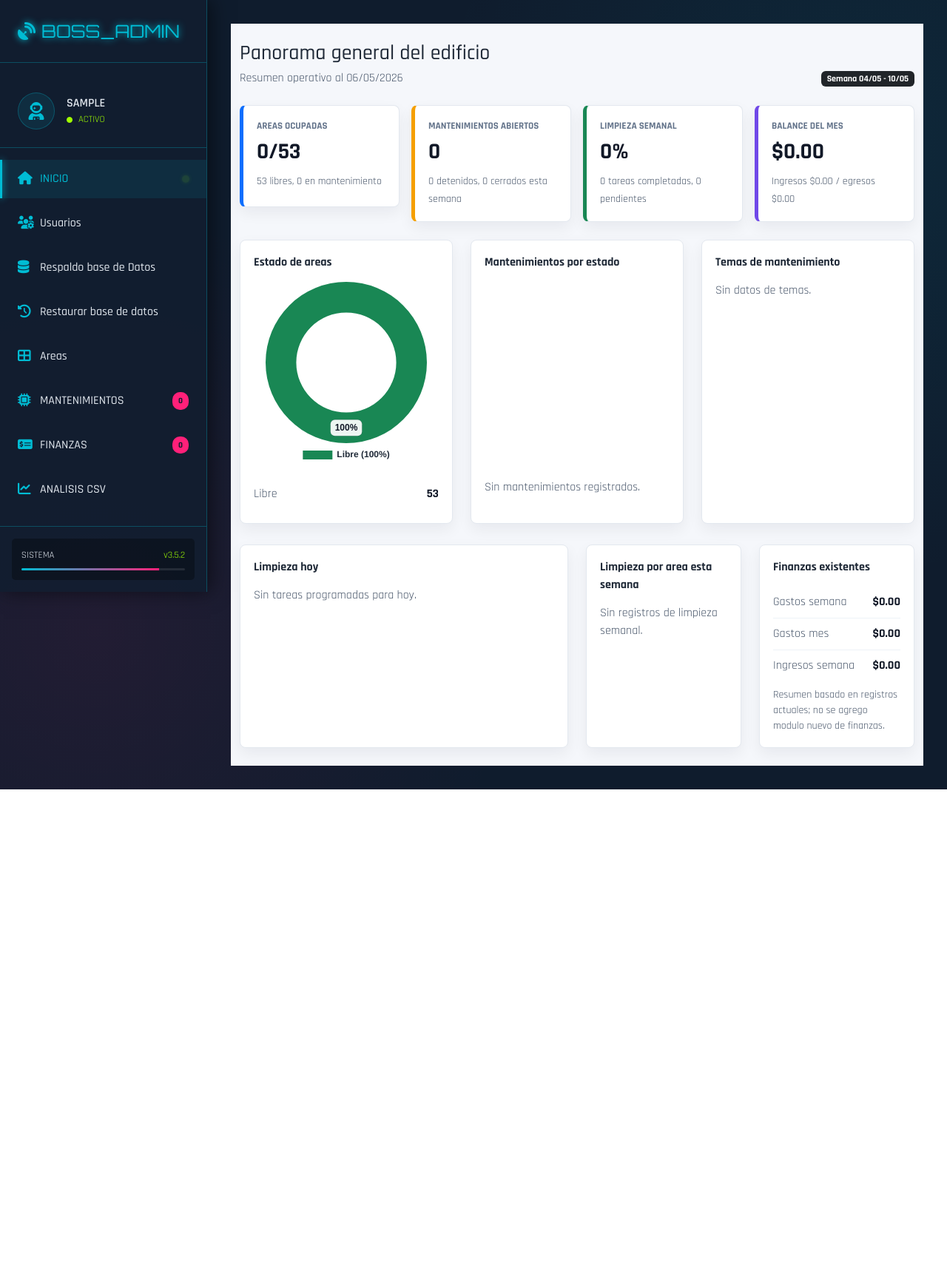
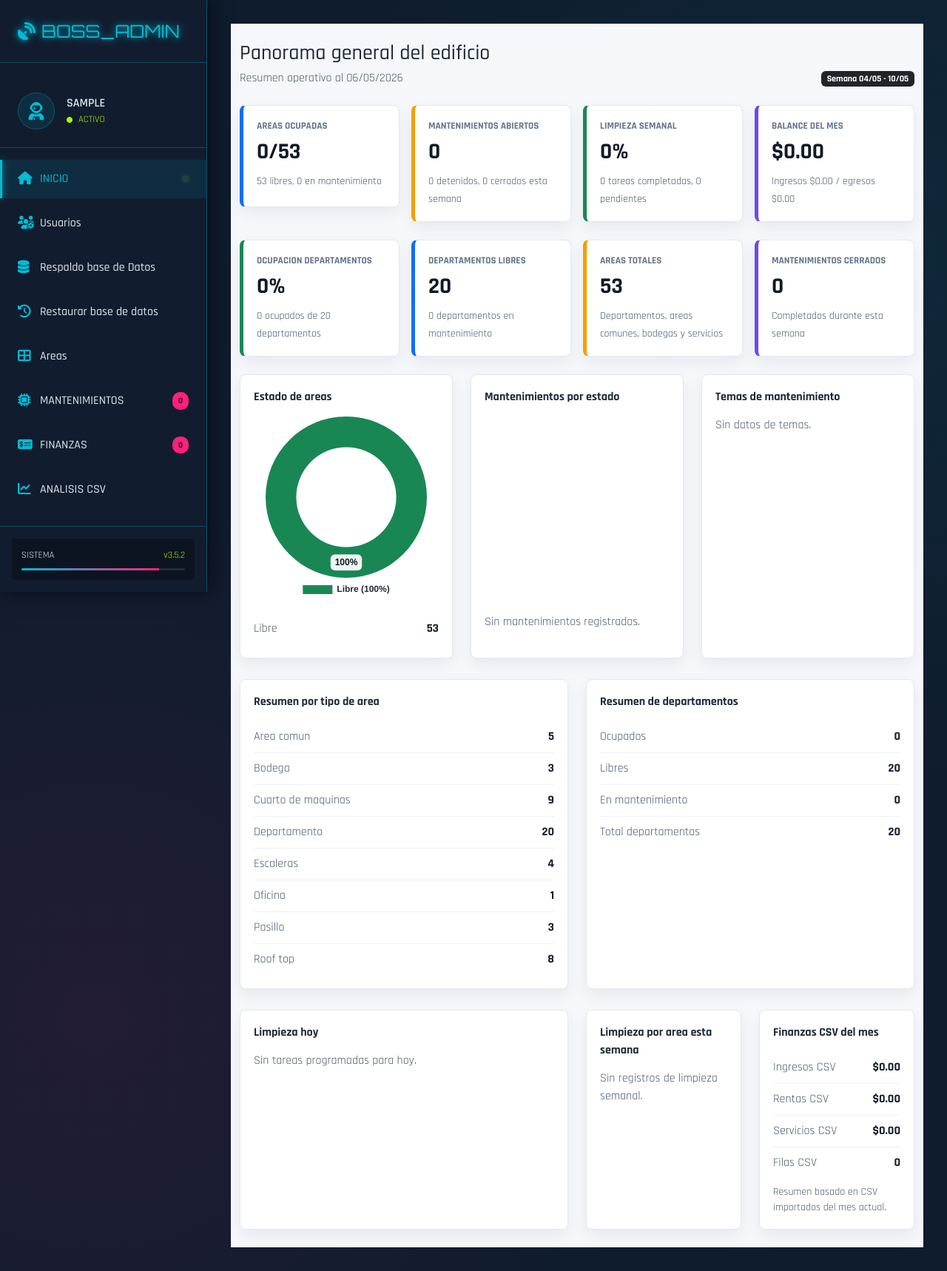
Before and after one commit to abnerck/Boss, a Django app: page /administracion/ in a window 1280 px wide. Shown: the whole page at 74% size. Before the commit the page ends 1067 px from the top, so only its background shows below. Run offline with Django 5.2, Linux system fonts and the light colour scheme; the visitor is signed in with stand-in values (Sample User, id 1); data comes from the database, SQL or seed files in the repository; data that the repository does not hold is empty; a map, chart or similar area stays blank; some libraries are stand-ins or nearby versions.

Commit message:
Ajustar filtros de mantenimiento y finanzas CSV

```diff
--- a/tasks/catalogs.py
+++ b/tasks/catalogs.py
@@ -73,6 +73,7 @@ MAINTENANCE_RESPONSIBLE_CHOICES = [
 MAINTENANCE_TOPIC_CHOICES = [
     ("Hidraulico", "Hidraulico"),
     ("Electrico", "Electrico"),
+    ("Elevador", "Elevador"),
     ("Gas", "Gas"),
     ("Limpieza", "Limpieza"),
     ("Mantenimiento", "Mantenimiento"),
--- a/tasks/templates/administracion.html
+++ b/tasks/templates/administracion.html
@@ -102,6 +102,37 @@
         </div>
     </div>
 
+    <div class="row g-3 mb-4">
+        <div class="col-xl-3 col-md-6">
+            <div class="metric-card accent-green">
+                <span>Ocupacion departamentos</span>
+                <strong>{{ ocupacion_departamentos_pct }}%</strong>
+                <small>{{ departamentos_ocupados }} ocupados de {{ total_departamentos }} departamentos</small>
+            </div>
+        </div>
+        <div class="col-xl-3 col-md-6">
+            <div class="metric-card accent-blue">
+                <span>Departamentos libres</span>
+                <strong>{{ departamentos_libres }}</strong>
+                <small>{{ departamentos_mantenimiento }} departamentos en mantenimiento</small>
+            </div>
+        </div>
+        <div class="col-xl-3 col-md-6">
+            <div class="metric-card accent-orange">
+                <span>Areas totales</span>
+                <strong>{{ total_areas }}</strong>
+                <small>Departamentos, areas comunes, bodegas y servicios</small>
+            </div>
+        </div>
+        <div class="col-xl-3 col-md-6">
+            <div class="metric-card accent-purple">
+                <span>Mantenimientos cerrados</span>
+                <strong>{{ mant_completados_semana }}</strong>
+                <small>Completados durante esta semana</small>
+            </div>
+        </div>
+    </div>
+
     <div class="row g-4">
         <div class="col-xl-4">
             <div class="panel">
@@ -138,6 +169,32 @@
                     {% empty %}
                     <p class="text-muted mb-0">Sin datos de temas.</p>
                     {% endfor %}
+                </div>
+            </div>
+        </div>
+    </div>
+
+    <div class="row g-4 mt-1">
+        <div class="col-xl-6">
+            <div class="panel">
+                <div class="panel-title">Resumen por tipo de area</div>
+                <div class="mini-list">
+                    {% for item in areas_por_tipo %}
+                    <div><span>{{ item.tipo_area|default:"Sin tipo" }}</span><strong>{{ item.count }}</strong></div>
+                    {% empty %}
+                    <p class="text-muted mb-0">Sin tipos de area registrados.</p>
+                    {% endfor %}
+                </div>
+            </div>
+        </div>
+        <div class="col-xl-6">
+            <div class="panel">
+                <div class="panel-title">Resumen de departamentos</div>
+                <div class="mini-list">
+                    <div><span>Ocupados</span><strong>{{ departamentos_ocupados }}</strong></div>
+                    <div><span>Libres</span><strong>{{ departamentos_libres }}</strong></div>
+                    <div><span>En mantenimiento</span><strong>{{ departamentos_mantenimiento }}</strong></div>
+                    <div><span>Total departamentos</span><strong>{{ total_departamentos }}</strong></div>
                 </div>
             </div>
         </div>
@@ -183,13 +240,14 @@
         </div>
         <div class="col-xl-3">
             <div class="panel">
-                <div class="panel-title">Finanzas existentes</div>
+                <div class="panel-title">Finanzas CSV del mes</div>
                 <div class="mini-list">
-                    <div><span>Gastos semana</span><strong>${{ total_gastos_semana|floatformat:2 }}</strong></div>
-                    <div><span>Gastos mes</span><strong>${{ total_gastos_mes|floatformat:2 }}</strong></div>
-                    <div><span>Ingresos semana</span><strong>${{ ingresos_semana|floatformat:2 }}</strong></div>
+                    <div><span>Ingresos CSV</span><strong>${{ ingresos_mes|floatformat:2 }}</strong></div>
+                    <div><span>Rentas CSV</span><strong>${{ csv_rentas_mes|floatformat:2 }}</strong></div>
+                    <div><span>Servicios CSV</span><strong>${{ csv_servicios_mes|floatformat:2 }}</strong></div>
+                    <div><span>Filas CSV</span><strong>{{ csv_movimientos_mes }}</strong></div>
                 </div>
-                <small class="text-muted d-block mt-2">Resumen basado en registros actuales; no se agrego modulo nuevo de finanzas.</small>
+                <small class="text-muted d-block mt-2">Resumen basado en CSV importados del mes actual.</small>
             </div>
         </div>
     </div>
--- a/tasks/views.py
+++ b/tasks/views.py
@@ -1,5 +1,6 @@
 import calendar
 import os
+from collections import defaultdict
 from decimal import Decimal
 from datetime import timedelta
 
@@ -91,8 +92,13 @@ def signin(request):
 
 @login_required
 def mantenimientos(request):
-    mantenimiento = Mantenimientos.objects.select_related('ubicacion', 'user').all().order_by('-fecha_creacion')
-    return render(request, 'mantenimientos.html', {'mantenimiento': mantenimiento})
+    mantenimiento_base = Mantenimientos.objects.select_related('ubicacion', 'user').all()
+    mantenimiento = mantenimiento_base.exclude(estado='Completado').order_by('-fecha_creacion')
+    mantenimiento_historial = mantenimiento_base.filter(estado='Completado').order_by('-fecha_completado', '-fecha_final', '-fecha_creacion')
+    return render(request, 'mantenimientos.html', {
+        'mantenimiento': mantenimiento,
+        'mantenimiento_historial': mantenimiento_historial,
+    })
 
 
 @login_required
@@ -304,6 +310,8 @@ def finanzas(request):
     csv_selected_upload = request.GET.get('csv_upload')
     csv_selected_category = request.GET.get('csv_categoria')
     csv_concept_search = request.GET.get('csv_concepto', '').strip()
+    csv_department_search = request.GET.get('csv_departamento', '').strip()
+    csv_payment_search = request.GET.get('csv_forma_pago', '').strip()
     csv_upload_queryset = csv_uploads
     if csv_selected_upload:
         csv_upload_queryset = csv_upload_queryset.filter(id=csv_selected_upload)
@@ -320,13 +328,11 @@ def finanzas(request):
             | Q(unit__icontains=csv_concept_search)
             | Q(payment_method__icontains=csv_concept_search)
         )
+    if csv_department_search:
+        csv_rows = csv_rows.filter(unit__icontains=csv_department_search)
+    if csv_payment_search:
+        csv_rows = csv_rows.filter(payment_method__icontains=csv_payment_search)
     csv_finance_records = [finance_record(row) for row in csv_rows.order_by('-upload__year', '-upload__month', 'row_number')[:1000]]
-    if selected_property:
-        selected_property_normalized = selected_property.strip().lower()
-        csv_finance_records = [
-            item for item in csv_finance_records
-            if selected_property_normalized in (item['departamento'] or '').strip().lower()
-        ]
     if csv_selected_category:
         csv_finance_records = [
             item for item in csv_finance_records
@@ -337,22 +343,81 @@ def finanzas(request):
     csv_total_ingresos = sum((item['ingresos_totales'] for item in csv_finance_records), Decimal('0'))
     csv_total_egresos = sum((item['egresos_totales'] for item in csv_finance_records), Decimal('0'))
     csv_total_balance = csv_total_ingresos - csv_total_egresos
+    csv_total_servicios = sum((item['gas'] + item['agua'] + item['luz'] for item in csv_finance_records), Decimal('0'))
+
+    csv_ingresos_por_categoria = defaultdict(Decimal)
+    csv_egresos_por_categoria = defaultdict(Decimal)
+    csv_ingresos_por_departamento = defaultdict(Decimal)
+    csv_movimientos_por_departamento = defaultdict(lambda: {'ingresos': Decimal('0'), 'egresos': Decimal('0')})
+    for item in csv_finance_records:
+        if item['ingresos_rentas']:
+            csv_ingresos_por_categoria['Renta'] += item['ingresos_rentas']
+        servicios = item['gas'] + item['agua'] + item['luz']
+        if servicios:
+            csv_ingresos_por_categoria['Servicios cobrados'] += servicios
+        otros_ingresos = item['ingresos_totales'] - item['ingresos_rentas'] - servicios
+        if otros_ingresos:
+            csv_ingresos_por_categoria['Otros ingresos'] += otros_ingresos
+
+        egreso_fields = [
+            ('Mantenimiento', item['mantenimiento']),
+            ('Administrativo', item['administrativo']),
+            ('Luz area comun', item['luz_area_comun']),
+            ('Agua egreso', item['agua_egreso']),
+            ('Internet', item['internet']),
+        ]
+        egresos_detallados = Decimal('0')
+        for label, amount in egreso_fields:
+            if amount:
+                csv_egresos_por_categoria[label] += amount
+                egresos_detallados += amount
+        otros_egresos = item['egresos_totales'] - egresos_detallados
+        if otros_egresos:
+            csv_egresos_por_categoria['Otros egresos'] += otros_egresos
+
+        departamento = item['departamento'] or 'Sin departamento'
+        if item['ingresos_totales']:
+            csv_ingresos_por_departamento[departamento] += item['ingresos_totales']
+        csv_movimientos_por_departamento[departamento]['ingresos'] += item['ingresos_totales']
+        csv_movimientos_por_departamento[departamento]['egresos'] += item['egresos_totales']
+
+    csv_ingresos_por_categoria = [
+        {'categoria': categoria, 'total': total}
+        for categoria, total in sorted(csv_ingresos_por_categoria.items(), key=lambda item: item[1], reverse=True)
+    ]
+    csv_egresos_por_categoria = [
+        {'categoria': categoria, 'total': total}
+        for categoria, total in sorted(csv_egresos_por_categoria.items(), key=lambda item: item[1], reverse=True)
+    ]
+    csv_ingresos_por_departamento = [
+        {'departamento': departamento, 'total': total}
+        for departamento, total in sorted(csv_ingresos_por_departamento.items(), key=lambda item: item[1], reverse=True)[:12]
+    ]
+    csv_movimientos_por_departamento = [
+        {
+            'departamento': departamento,
+            'ingresos': values['ingresos'],
+            'egresos': values['egresos'],
+            'balance': values['ingresos'] - values['egresos'],
+        }
+        for departamento, values in sorted(csv_movimientos_por_departamento.items())
+    ]
 
     return render(request, 'finanzas.html', {
         'finanza': finanza,
-        'ingresos': ingresos,
-        'egresos': egresos,
-        'balance': balance,
-        'ingresos_renta': ingresos_renta,
-        'ingresos_servicios': ingresos_servicios,
-        'egresos_por_categoria': egresos_por_categoria,
-        'ingresos_por_categoria': ingresos_por_categoria,
-        'ingresos_por_departamento': ingresos_por_departamento,
-        'movimientos_por_departamento': movimientos_por_departamento,
+        'ingresos': csv_total_ingresos,
+        'egresos': csv_total_egresos,
+        'balance': csv_total_balance,
+        'ingresos_renta': csv_total_rentas,
+        'ingresos_servicios': csv_total_servicios,
+        'egresos_por_categoria': csv_egresos_por_categoria,
+        'ingresos_por_categoria': csv_ingresos_por_categoria,
+        'ingresos_por_departamento': csv_ingresos_por_departamento,
+        'movimientos_por_departamento': csv_movimientos_por_departamento,
         'por_categoria': por_categoria,
         'categoria_resumen': categoria_resumen,
-        'por_periodo': por_periodo,
-        'comparativo': comparativo,
+        'por_periodo': [],
+        'comparativo': [],
         'selected_year': selected_year or '',
         'selected_month': selected_month or '',
         'selected_property': selected_property or '',
@@ -363,12 +428,15 @@ def finanzas(request):
         'csv_selected_upload': csv_selected_upload or '',
         'csv_selected_category': csv_selected_category or '',
         'csv_concept_search': csv_concept_search,
+        'csv_department_search': csv_department_search,
+        'csv_payment_search': csv_payment_search,
         'csv_category_filters': FINANCE_CONCEPT_FILTERS,
         'csv_finance_records': csv_finance_records,
         'csv_total_rentas': csv_total_rentas,
         'csv_total_ingresos': csv_total_ingresos,
         'csv_total_egresos': csv_total_egresos,
         'csv_total_balance': csv_total_balance,
+        'show_manual_finance': False,
     })
 
 
@@ -548,20 +616,29 @@ def administracion(request):
     egresos_mes = finanzas_mes.filter(tipo_movimiento='Egreso').aggregate(total=Sum('total'))['total'] or 0
     ingresos_semana = finanzas_semana.filter(tipo_movimiento='Ingreso').aggregate(total=Sum('total'))['total'] or 0
     egresos_semana = finanzas_semana.filter(tipo_movimiento='Egreso').aggregate(total=Sum('total'))['total'] or 0
+    csv_mes_records = [
+        finance_record(row)
+        for row in CSVRow.objects.filter(upload__month=hoy.month, upload__year=hoy.year).select_related('upload').order_by('row_number')[:1000]
+    ]
+    csv_ingresos_mes = sum((item['ingresos_totales'] for item in csv_mes_records), Decimal('0'))
+    csv_egresos_mes = sum((item['egresos_totales'] for item in csv_mes_records), Decimal('0'))
+    csv_rentas_mes = sum((item['ingresos_rentas'] for item in csv_mes_records), Decimal('0'))
+    csv_servicios_mes = sum((item['gas'] + item['agua'] + item['luz'] for item in csv_mes_records), Decimal('0'))
 
     gastos_por_proveedor = finanzas_mes.filter(tipo_movimiento='Egreso').values('proveedor').annotate(
         total=Sum('total'), count=Count('id')
     ).exclude(proveedor__isnull=True).exclude(proveedor='').order_by('-total')[:5]
 
-    mant_pendientes = Mantenimientos.objects.filter(~Q(estado='Completado')).count()
+    mantenimientos_actuales = Mantenimientos.objects.filter(~Q(estado='Completado'))
+    mant_pendientes = mantenimientos_actuales.count()
     mant_detenidos = Mantenimientos.objects.filter(estado='Detenido').count()
     mant_completados_semana = Mantenimientos.objects.filter(
         estado='Completado',
         fecha_completado__range=[inicio_semana, fin_semana],
     ).count()
-    mant_por_prioridad = Mantenimientos.objects.values('prioridad').annotate(count=Count('id')).exclude(prioridad__isnull=True).exclude(prioridad='')
-    mant_por_estado = Mantenimientos.objects.values('estado').annotate(count=Count('id')).exclude(estado__isnull=True).exclude(estado='')
-    mant_por_tema = Mantenimientos.objects.values('titulo').annotate(count=Count('id')).exclude(titulo__isnull=True).exclude(titulo='').order_by('-count')[:8]
+    mant_por_prioridad = mantenimientos_actuales.values('prioridad').annotate(count=Count('id')).exclude(prioridad__isnull=True).exclude(prioridad='')
+    mant_por_estado = mantenimientos_actuales.values('estado').annotate(count=Count('id')).exclude(estado__isnull=True).exclude(estado='')
+    mant_por_tema = mantenimientos_actuales.values('titulo').annotate(count=Count('id')).exclude(titulo__isnull=True).exclude(titulo='').order_by('-count')[:8]
 
     limpieza_pendiente = Limpieza.objects.filter(estado='Pendiente').count()
     limpieza_completada_semana = Limpieza.objects.filter(
@@ -575,6 +652,13 @@ def administracion(request):
     areas_mantenimiento = Area.objects.filter(estado='En mantenimiento').count()
     total_areas = Area.objects.count()
     areas_por_estado = Area.objects.values('estado').annotate(count=Count('id')).exclude(estado__isnull=True).exclude(estado='')
+    departamentos = Area.objects.filter(tipo_area='Departamento')
+    total_departamentos = departamentos.count()
+    departamentos_ocupados = departamentos.filter(estado='Ocupado').count()
+    departamentos_libres = departamentos.filter(estado='Libre').count()
+    departamentos_mantenimiento = departamentos.filter(estado='En mantenimiento').count()
+    ocupacion_departamentos_pct = round((departamentos_ocupados / total_departamentos * 100) if total_departamentos else 0)
+    areas_por_tipo = Area.objects.values('tipo_area').annotate(count=Count('id')).exclude(tipo_area__isnull=True).exclude(tipo_area='').order_by('tipo_area')
 
     cleaning_activity_total = Activity.objects.count()
     cleaning_logs_week = CleaningLog.objects.filter(date__range=[inicio_semana, fin_semana])
@@ -586,9 +670,12 @@ def administracion(request):
         'total_gastos_semana': egresos_semana,
         'total_gastos_mes': egresos_mes,
         'ingresos_semana': ingresos_semana,
-        'ingresos_mes': ingresos_mes,
-        'egresos_mes': egresos_mes,
-        'balance_mes': ingresos_mes - egresos_mes,
+        'ingresos_mes': csv_ingresos_mes,
+        'egresos_mes': csv_egresos_mes,
+        'balance_mes': csv_ingresos_mes - csv_egresos_mes,
+        'csv_rentas_mes': csv_rentas_mes,
+        'csv_servicios_mes': csv_servicios_mes,
+        'csv_movimientos_mes': len(csv_mes_records),
         'gastos_por_proveedor': gastos_por_proveedor,
         'mant_pendientes': mant_pendientes,
         'mant_detenidos': mant_detenidos,
@@ -604,6 +691,12 @@ def administracion(request):
         'areas_mantenimiento': areas_mantenimiento,
         'total_areas': total_areas,
         'areas_por_estado': areas_por_estado,
+        'total_departamentos': total_departamentos,
+        'departamentos_ocupados': departamentos_ocupados,
+        'departamentos_libres': departamentos_libres,
+        'departamentos_mantenimiento': departamentos_mantenimiento,
+        'ocupacion_departamentos_pct': ocupacion_departamentos_pct,
+        'areas_por_tipo': areas_por_tipo,
         'cleaning_activity_total': cleaning_activity_total,
         'cleaning_completion_rate': cleaning_completion_rate,
         'cleaning_by_area': cleaning_by_area,
```
Also changed, not shown: tasks/templates/finanzas.html (+15 -16 lines), tasks/templates/mantenimientos.html (+95 -39 lines).
